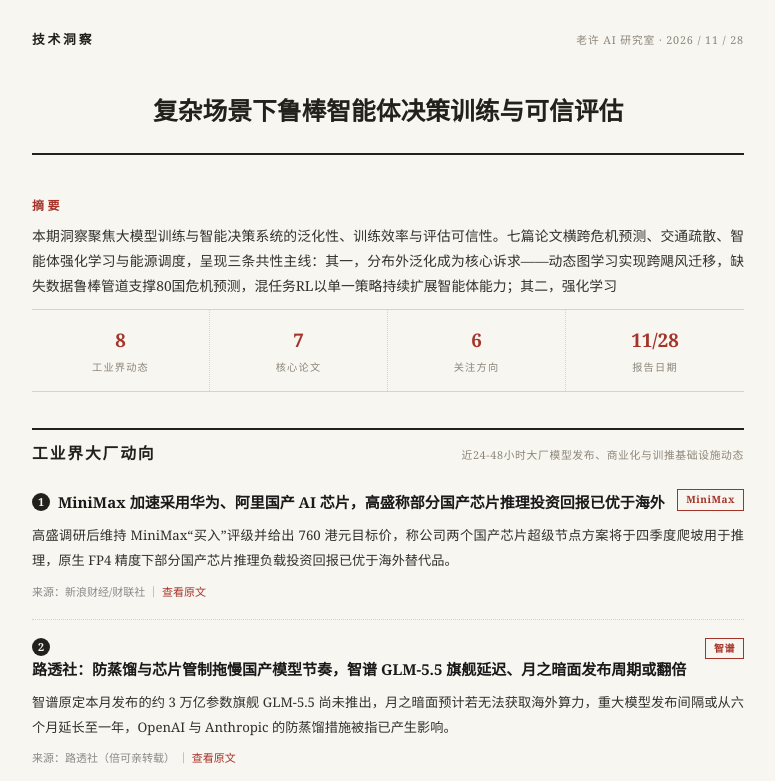
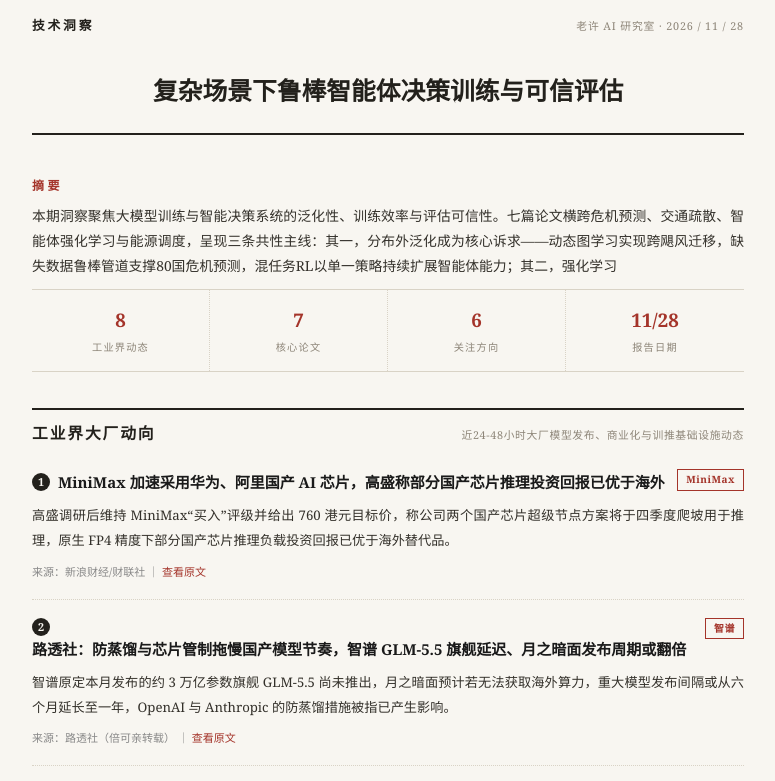
Before and after one commit to sailing27/xinsight, a plain HTML site: page reports/2026-11/2026-11-28.html in a window 1280 px wide. Shown: the top 781 px of the page, without its empty margins (252-1027 px from the left). Drawn offline with Linux system fonts and the light colour scheme.

Commit message:
design: 刊头行上下空白减半

```diff
--- a/reports/2026-11/2026-11-28.html
+++ b/reports/2026-11/2026-11-28.html
@@ -19,7 +19,7 @@
   .container {
     max-width: 760px;
     margin: 0 auto;
-    padding: 28px 24px 64px;
+    padding: 14px 24px 64px;
     background: #f8f6f1;
   }
   /* 头部由自定义 masthead 替代 */
@@ -134,7 +134,7 @@
 
   .masthead {
     display: flex; justify-content: space-between; align-items: baseline;
-    padding-bottom: 0; margin-bottom: 12px;
+    padding-bottom: 0; margin-bottom: 6px;
   }
   .masthead .brand { font-size: .85rem; font-weight: 700; letter-spacing: .22em; color: #23211c; }
   .masthead .meta { font-size: .72rem; color: #8d8578; letter-spacing: .08em; }
```
